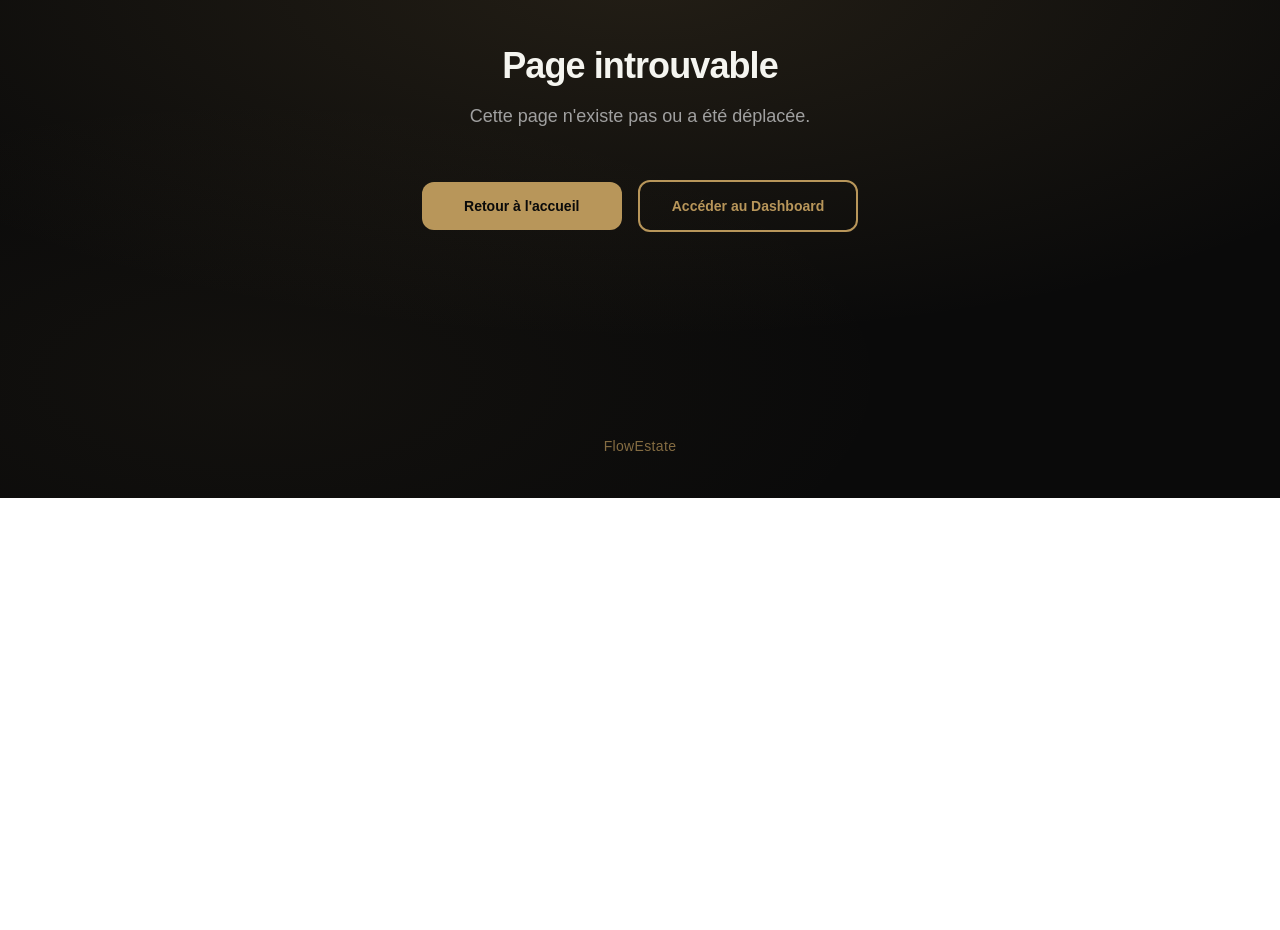
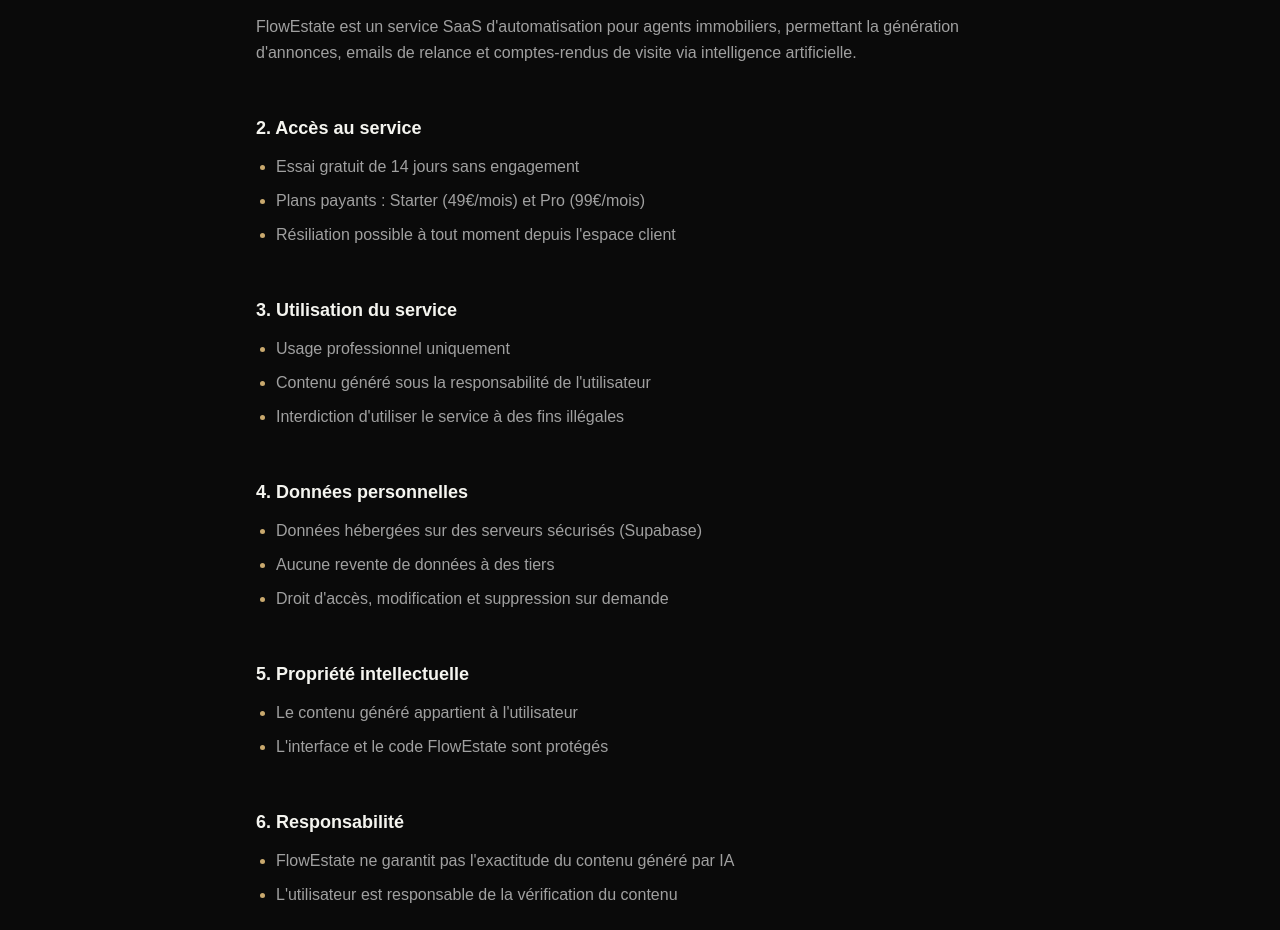
Before and after one commit to timal76/flowestate, a Next.js app: page /cgu in a window 1280 px wide. Before the commit this address had no page. Shown: the part 302-1232 px from the top of the page. Before the commit the page ends 800 px from the top, so only its background shows below. Built offline with nearby package versions, Linux system fonts and the light colour scheme; no server answers.

Commit message:
feat: CGU + mentions légales

```diff
--- /dev/null
+++ b/app/cgu/page.tsx
@@ -0,0 +1,110 @@
+import Link from "next/link";
+
+import SiteHeader from "@/components/site-header";
+
+export default function CguPage() {
+  return (
+    <main className="min-h-screen bg-[#0A0A0A] text-[#F5F5F0] antialiased">
+      <SiteHeader />
+
+      <div
+        className="pointer-events-none fixed inset-0 -z-10"
+        style={{
+          background:
+            "radial-gradient(700px circle at 8% 8%, rgba(201,169,110,0.12), transparent 65%)",
+        }}
+        aria-hidden
+      />
+
+      <article className="px-6 pb-24 pt-32 md:px-10 md:pt-36">
+        <div className="mx-auto w-full max-w-3xl">
+          <header className="mb-14 space-y-3">
+            <h1 className="text-3xl font-semibold tracking-tight md:text-4xl">
+              Conditions Générales d&apos;Utilisation
+            </h1>
+            <p className="text-sm text-[#C9A96E] md:text-base">Dernière mise à jour : mai 2026</p>
+          </header>
+
+          <div className="max-w-none space-y-12 text-[#A0A0A0]">
+            <section className="space-y-3">
+              <h2 className="text-lg font-semibold text-[#F5F5F0]">1. Objet</h2>
+              <p className="leading-relaxed">
+                FlowEstate est un service SaaS d&apos;automatisation pour agents immobiliers, permettant la
+                génération d&apos;annonces, emails de relance et comptes-rendus de visite via intelligence
+                artificielle.
+              </p>
+            </section>
+
+            <section className="space-y-3">
+              <h2 className="text-lg font-semibold text-[#F5F5F0]">2. Accès au service</h2>
+              <ul className="list-disc space-y-2 pl-5 leading-relaxed marker:text-[#C9A96E]">
+                <li>Essai gratuit de 14 jours sans engagement</li>
+                <li>Plans payants : Starter (49€/mois) et Pro (99€/mois)</li>
+                <li>Résiliation possible à tout moment depuis l&apos;espace client</li>
+              </ul>
+            </section>
+
+            <section className="space-y-3">
+              <h2 className="text-lg font-semibold text-[#F5F5F0]">3. Utilisation du service</h2>
+              <ul className="list-disc space-y-2 pl-5 leading-relaxed marker:text-[#C9A96E]">
+                <li>Usage professionnel uniquement</li>
+                <li>Contenu généré sous la responsabilité de l&apos;utilisateur</li>
+                <li>Interdiction d&apos;utiliser le service à des fins illégales</li>
+              </ul>
+            </section>
+
+            <section className="space-y-3">
+              <h2 className="text-lg font-semibold text-[#F5F5F0]">4. Données personnelles</h2>
+              <ul className="list-disc space-y-2 pl-5 leading-relaxed marker:text-[#C9A96E]">
+                <li>Données hébergées sur des serveurs sécurisés (Supabase)</li>
+                <li>Aucune revente de données à des tiers</li>
+                <li>Droit d&apos;accès, modification et suppression sur demande</li>
+              </ul>
+            </section>
+
+            <section className="space-y-3">
+              <h2 className="text-lg font-semibold text-[#F5F5F0]">5. Propriété intellectuelle</h2>
+              <ul className="list-disc space-y-2 pl-5 leading-relaxed marker:text-[#C9A96E]">
+                <li>Le contenu généré appartient à l&apos;utilisateur</li>
+                <li>L&apos;interface et le code FlowEstate sont protégés</li>
+              </ul>
+            </section>
+
+            <section className="space-y-3">
+              <h2 className="text-lg font-semibold text-[#F5F5F0]">6. Responsabilité</h2>
+              <ul className="list-disc space-y-2 pl-5 leading-relaxed marker:text-[#C9A96E]">
+                <li>FlowEstate ne garantit pas l&apos;exactitude du contenu généré par IA</li>
+                <li>L&apos;utilisateur est responsable de la vérification du contenu</li>
+              </ul>
+            </section>
+
+            <section className="space-y-3">
+              <h2 className="text-lg font-semibold text-[#F5F5F0]">7. Modification des CGU</h2>
+              <ul className="list-disc space-y-2 pl-5 leading-relaxed marker:text-[#C9A96E]">
+                <li>FlowEstate se réserve le droit de modifier les CGU</li>
+                <li>Les utilisateurs seront informés par email</li>
+              </ul>
+            </section>
+
+            <section className="space-y-3">
+              <h2 className="text-lg font-semibold text-[#F5F5F0]">8. Contact</h2>
+              <p className="leading-relaxed">
+                Pour toute question :{" "}
+                <a
+                  href="mailto:contact@flowestate.fr"
+                  className="font-medium text-[#C9A96E] underline decoration-[#C9A96E]/40 underline-offset-2 transition hover:text-[#d4b882]"
+                >
+                  contact@flowestate.fr
+                </a>
+                {" · "}
+                <Link href="/contact" className="font-medium text-[#C9A96E] underline decoration-[#C9A96E]/40 underline-offset-2 transition hover:text-[#d4b882]">
+                  Formulaire de contact
+                </Link>
+              </p>
+            </section>
+          </div>
+        </div>
+      </article>
+    </main>
+  );
+}
--- /dev/null
+++ b/app/mentions-legales/page.tsx
@@ -0,0 +1,68 @@
+import SiteHeader from "@/components/site-header";
+
+export default function MentionsLegalesPage() {
+  return (
+    <main className="min-h-screen bg-[#0A0A0A] text-[#F5F5F0] antialiased">
+      <SiteHeader />
+
+      <div
+        className="pointer-events-none fixed inset-0 -z-10"
+        style={{
+          background:
+            "radial-gradient(700px circle at 8% 8%, rgba(201,169,110,0.12), transparent 65%)",
+        }}
+        aria-hidden
+      />
+
+      <article className="px-6 pb-24 pt-32 md:px-10 md:pt-36">
+        <div className="mx-auto w-full max-w-3xl">
+          <header className="mb-12 space-y-3">
+            <h1 className="text-3xl font-semibold tracking-tight md:text-4xl">Mentions légales</h1>
+            <p className="text-sm text-[#C9A96E] md:text-base">Informations relatives à l&apos;éditeur et à l&apos;hébergement</p>
+          </header>
+
+          <dl className="space-y-8 text-[#A0A0A0]">
+            <div>
+              <dt className="text-xs font-semibold uppercase tracking-wide text-[#C9A96E]">Éditeur</dt>
+              <dd className="mt-2 leading-relaxed text-[#F5F5F0]">
+                FlowEstate — Timothé Costantin
+              </dd>
+            </div>
+            <div>
+              <dt className="text-xs font-semibold uppercase tracking-wide text-[#C9A96E]">Hébergement</dt>
+              <dd className="mt-2 leading-relaxed">
+                Vercel Inc. —{" "}
+                <a
+                  href="https://vercel.com"
+                  target="_blank"
+                  rel="noopener noreferrer"
+                  className="text-[#C9A96E] underline decoration-[#C9A96E]/40 underline-offset-2 transition hover:text-[#d4b882]"
+                >
+                  vercel.com
+                </a>
+              </dd>
+            </div>
+            <div>
+              <dt className="text-xs font-semibold uppercase tracking-wide text-[#C9A96E]">Contact</dt>
+              <dd className="mt-2 leading-relaxed">
+                <a
+                  href="mailto:contact@flowestate.fr"
+                  className="font-medium text-[#C9A96E] underline decoration-[#C9A96E]/40 underline-offset-2 transition hover:text-[#d4b882]"
+                >
+                  contact@flowestate.fr
+                </a>
+              </dd>
+            </div>
+            <div>
+              <dt className="text-xs font-semibold uppercase tracking-wide text-[#C9A96E]">Données personnelles</dt>
+              <dd className="mt-2 leading-relaxed">
+                Hébergement des données :{" "}
+                <strong className="font-medium text-[#E8E4DC]">Supabase</strong> (Dublin, Irlande).
+              </dd>
+            </div>
+          </dl>
+        </div>
+      </article>
+    </main>
+  );
+}
--- a/app/page.tsx
+++ b/app/page.tsx
@@ -283,7 +283,18 @@ export default function HomePage() {
       {/* Footer minimaliste */}
       <footer className="border-t border-white/10 px-6 py-8 md:px-10">
         <div className="mx-auto flex w-full max-w-7xl flex-wrap items-center justify-between gap-4 text-xs text-[#A0A0A0]">
-          <span>© {new Date().getFullYear()} FlowEstate</span>
+          <div className="flex flex-wrap items-center gap-x-3 gap-y-1">
+            <span>© {new Date().getFullYear()} FlowEstate</span>
+            <span className="text-white/20" aria-hidden>
+              ·
+            </span>
+            <Link
+              href="/cgu"
+              className="transition hover:text-[#C9A96E] hover:underline underline-offset-4"
+            >
+              CGU
+            </Link>
+          </div>
           <Link
             href="/contact"
             className="transition hover:text-[#C9A96E] hover:underline underline-offset-4"
```
